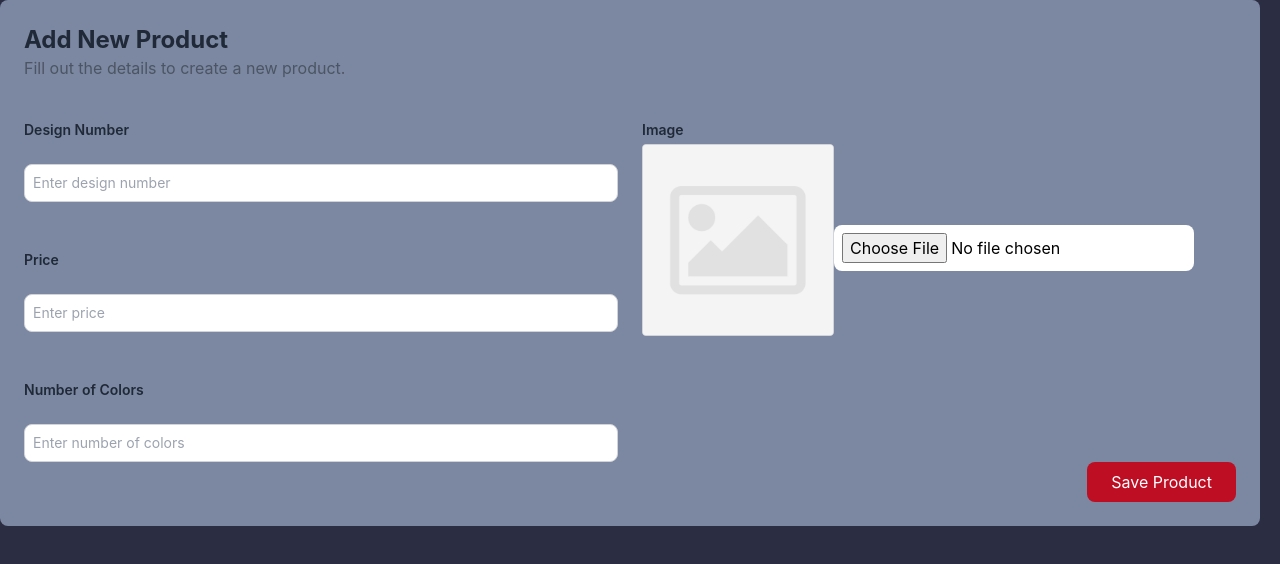
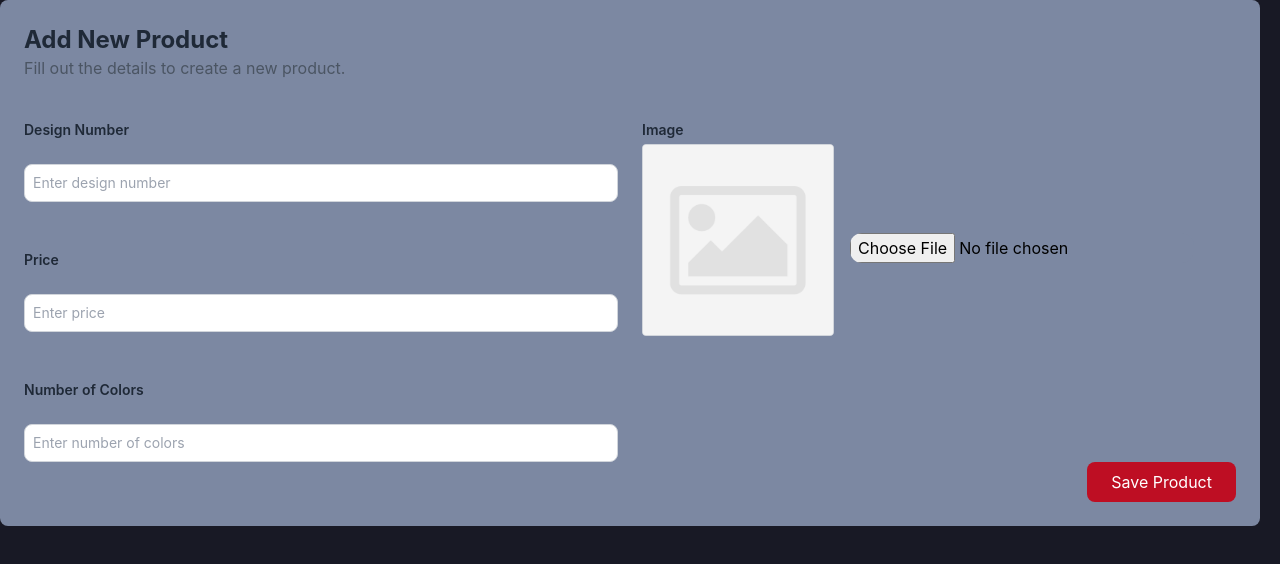
Before and after one commit to MihirPatel2805/Indi_project, a React (Create React App) app in the folder clothing-frontend/: page /product in a window 1280 px wide. Shown: the top 564 px of the page. Built offline with nearby package versions, Linux system fonts and the light colour scheme.

Commit message:
changes in sec colour

```diff
--- a/clothing-frontend/public/index.html
+++ b/clothing-frontend/public/index.html
@@ -32,7 +32,7 @@
           extend: {
             colors: {
               pri: '#7C88A2',
-              sec:'#2B2D42',
+              sec:'#181925',
               tri:'#EDF2F4',
               qua:'#BE0E23'
             }
--- a/clothing-frontend/src/components/Product.js
+++ b/clothing-frontend/src/components/Product.js
@@ -265,7 +265,8 @@ const ProductForm = (prop) => {
                     setImageURL(url);
                   }}
                   required
-                  className="p-2 border-gray-300 rounded-lg bg-white"
+                  className="bg-pri rounded-xl ml-4 "
+                  placeholder='add Image'
               />
             </div>
           </div>
```
